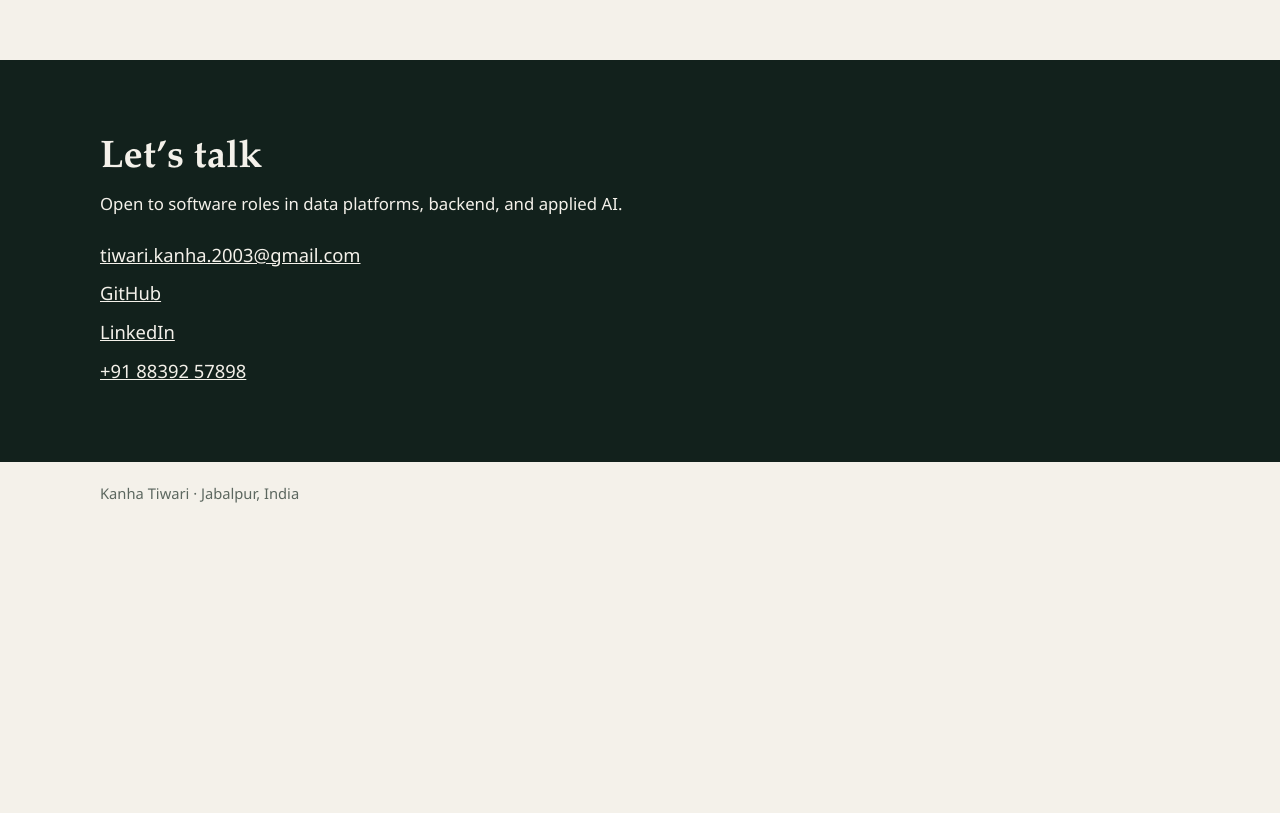
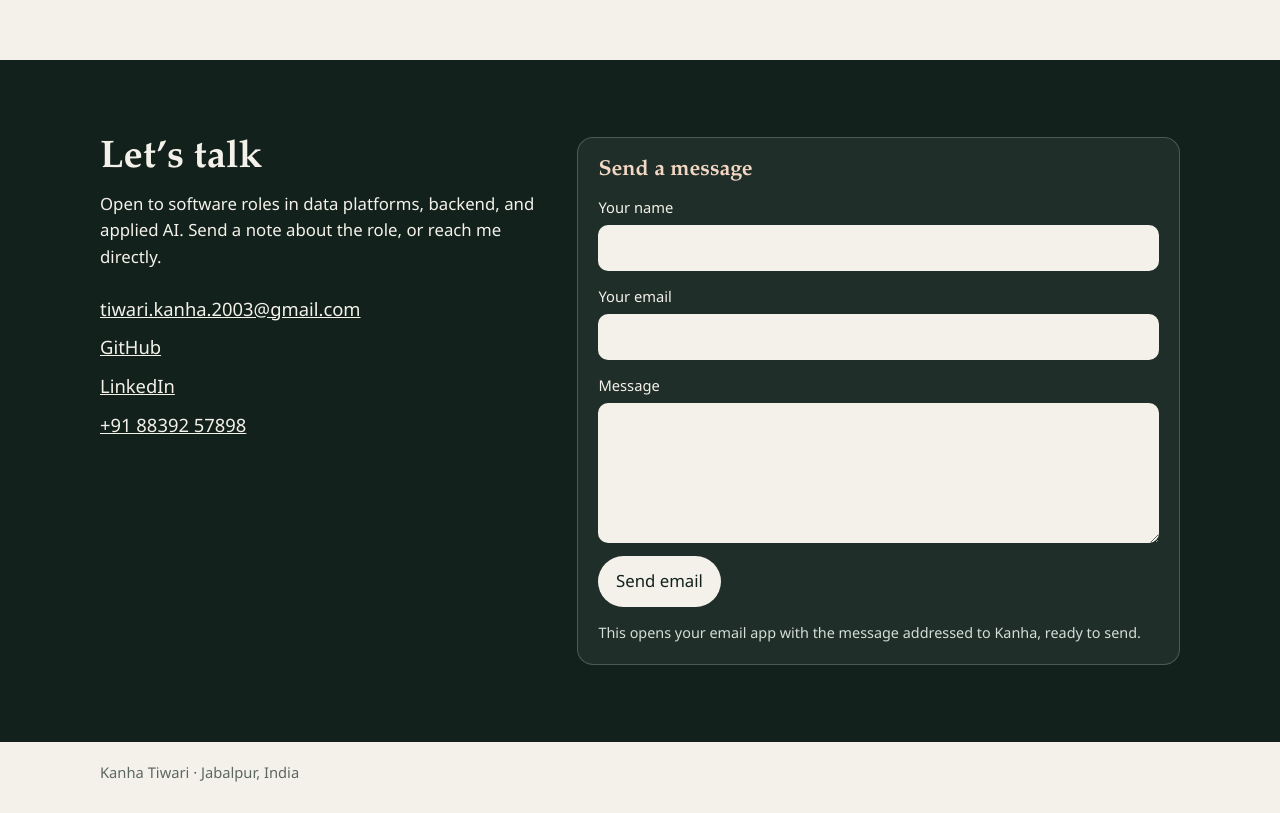
Before and after one commit to kanha638/tiwarikanha26, a plain HTML site: page index.html in a window 1280 px wide. Shown: the part 5120-5933 px from the top of the page. Before the commit the page ends 5654 px from the top, so only its background shows below. Drawn offline with Linux system fonts and the light colour scheme.

Commit message:
added contact box

```diff
--- a/index.html
+++ b/index.html
@@ -455,10 +455,12 @@
       </section>
 
       <section class="section contact" id="contact">
-        <div class="wrap">
+        <div class="wrap contact-grid">
+          <div>
             <h2>Let’s talk</h2>
             <p class="section-intro">
               Open to software roles in data platforms, backend, and applied AI.
+              Send a note about the role, or reach me directly.
             </p>
             <ul class="contact-list">
               <li>
@@ -475,6 +477,26 @@
               </li>
             </ul>
           </div>
+          <form class="contact-form" id="contact-form">
+            <h3>Send a message</h3>
+            <label>
+              Your name
+              <input name="name" type="text" required autocomplete="name" />
+            </label>
+            <label>
+              Your email
+              <input name="email" type="email" required autocomplete="email" />
+            </label>
+            <label>
+              Message
+              <textarea name="message" rows="5" required></textarea>
+            </label>
+            <button class="button" type="submit">Send email</button>
+            <p class="form-note">
+              This opens your email app with the message addressed to Kanha, ready to send.
+            </p>
+          </form>
+        </div>
       </section>
     </main>
 
@@ -483,5 +505,19 @@
         <p>Kanha Tiwari · Jabalpur, India</p>
       </div>
     </footer>
+    <script>
+      const contactForm = document.getElementById("contact-form");
+      contactForm.addEventListener("submit", (event) => {
+        event.preventDefault();
+        const data = new FormData(contactForm);
+        const name = String(data.get("name")).trim();
+        const email = String(data.get("email")).trim();
+        const message = String(data.get("message")).trim();
+        const subject = encodeURIComponent("Portfolio inquiry from " + name);
+        const body = encodeURIComponent(message + "\n\n— " + name + "\n" + email);
+        window.location.href =
+          "mailto:tiwari.kanha.2003@gmail.com?subject=" + subject + "&body=" + body;
+      });
+    </script>
   </body>
 </html>
--- a/styles.css
+++ b/styles.css
@@ -495,6 +495,61 @@ h3 {
   color: #f3d7c4;
 }
 
+.contact-grid {
+  display: grid;
+  gap: 2rem;
+  align-items: start;
+}
+
+.contact-form {
+  display: grid;
+  gap: 0.85rem;
+  margin: 0;
+  padding: 1.25rem;
+  border: 1px solid rgba(244, 241, 234, 0.22);
+  border-radius: 16px;
+  background: rgba(244, 241, 234, 0.06);
+}
+
+.contact-form h3 {
+  margin: 0;
+  color: #f3d7c4;
+}
+
+.contact-form label {
+  display: grid;
+  gap: 0.35rem;
+  font-size: 0.92rem;
+}
+
+.contact-form input,
+.contact-form textarea {
+  font: inherit;
+  color: var(--ink);
+  background: var(--cream);
+  border: 0;
+  border-radius: 10px;
+  padding: 0.7rem 0.8rem;
+}
+
+.contact-form textarea {
+  resize: vertical;
+  min-height: 8rem;
+}
+
+.contact-form .button {
+  justify-self: start;
+  border: 0;
+  cursor: pointer;
+  font: inherit;
+}
+
+.form-note {
+  margin: 0;
+  color: #d5ddd6;
+  font-size: 0.9rem;
+}
+
 .site-footer {
   padding: 1.2rem 0 1.8rem;
   color: var(--muted);
@@ -542,6 +597,10 @@ h3 {
   .about-grid {
     grid-template-columns: 1.4fr 0.8fr;
   }
+
+  .contact-grid {
+    grid-template-columns: 0.85fr 1.15fr;
+  }
 }
 
 @media (min-width: 980px) {
```
Lines whose indentation alone changed are shown as unchanged.
